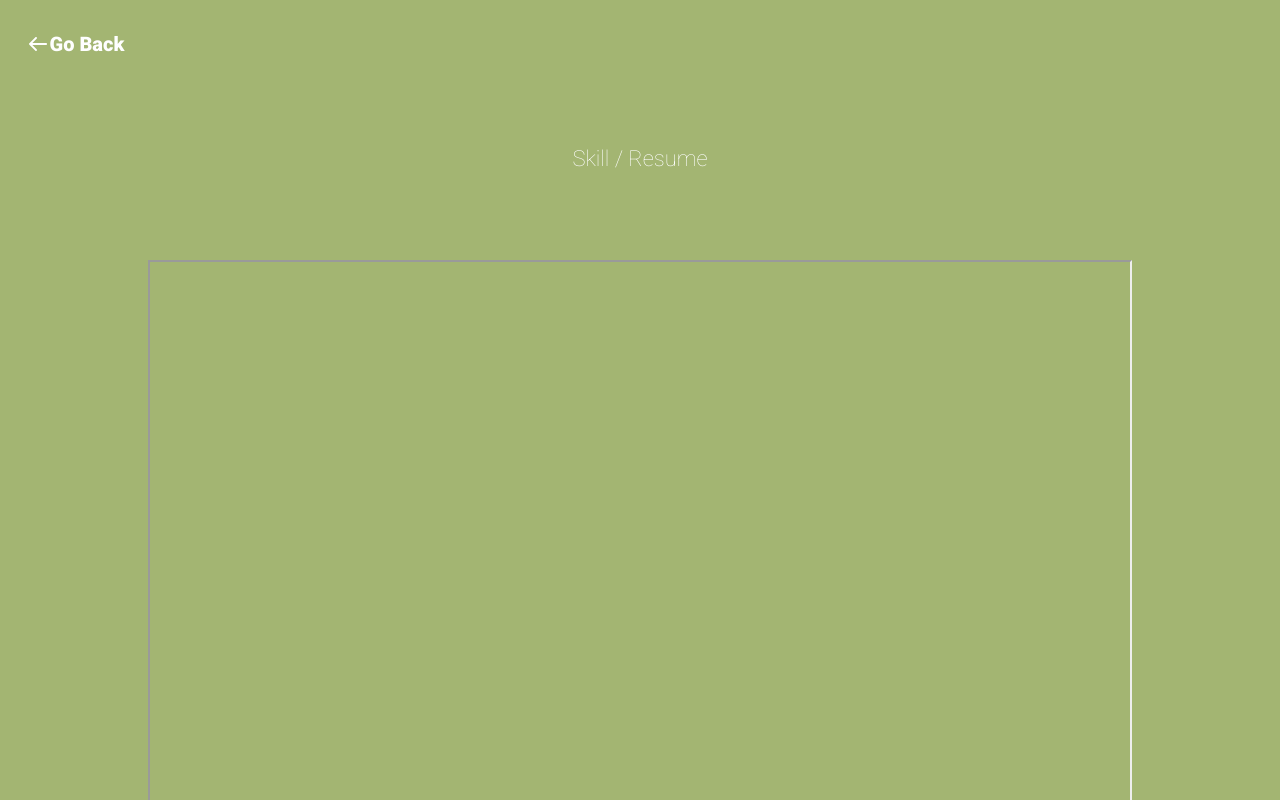
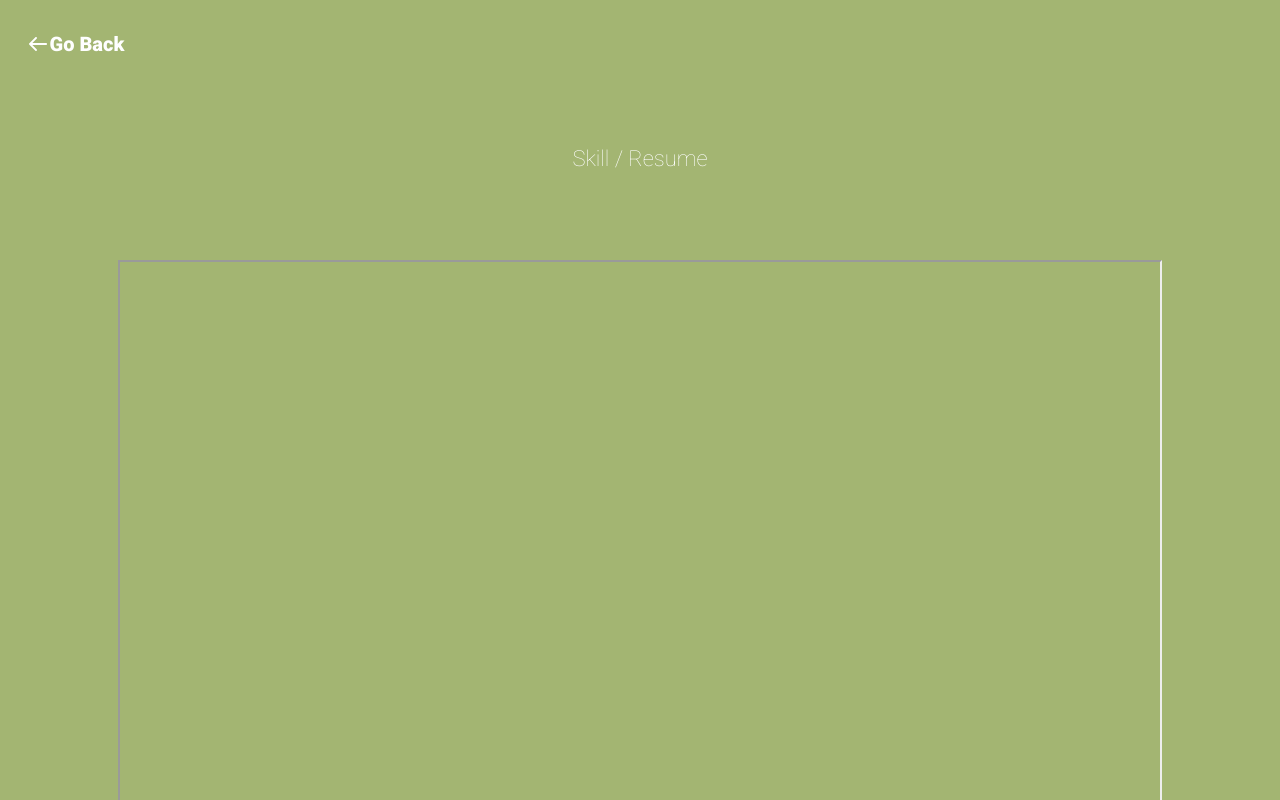
Before and after one commit to ErikRodriguez-webdev/port, a React (Create React App) app in the folder portfolio/: page /skill/resume in a window 1280 px wide. Shown: the top 800 px of the page. Built offline with nearby package versions, Linux system fonts and the light colour scheme.

Commit message:
Resize iframe for pdf on resume.js to 85%

```diff
--- a/portfolio/src/App.css
+++ b/portfolio/src/App.css
@@ -645,6 +645,6 @@ footer {
 }
 
 .resumeDocument iframe {
-  width: 80%;
+  width: 85%;
   height: 650px;
 }
--- a/portfolio/src/components/Resume.js
+++ b/portfolio/src/components/Resume.js
@@ -17,6 +17,7 @@ const Resume = () => {
       <div className="resumePageTitle">Skill / Resume</div>
       <div className="resumeDocument">
         <iframe
+          allowFullScreen
           src={MyResume}
           alt="pdf resume"
           title="Erik Rodriguez Resume"
```
